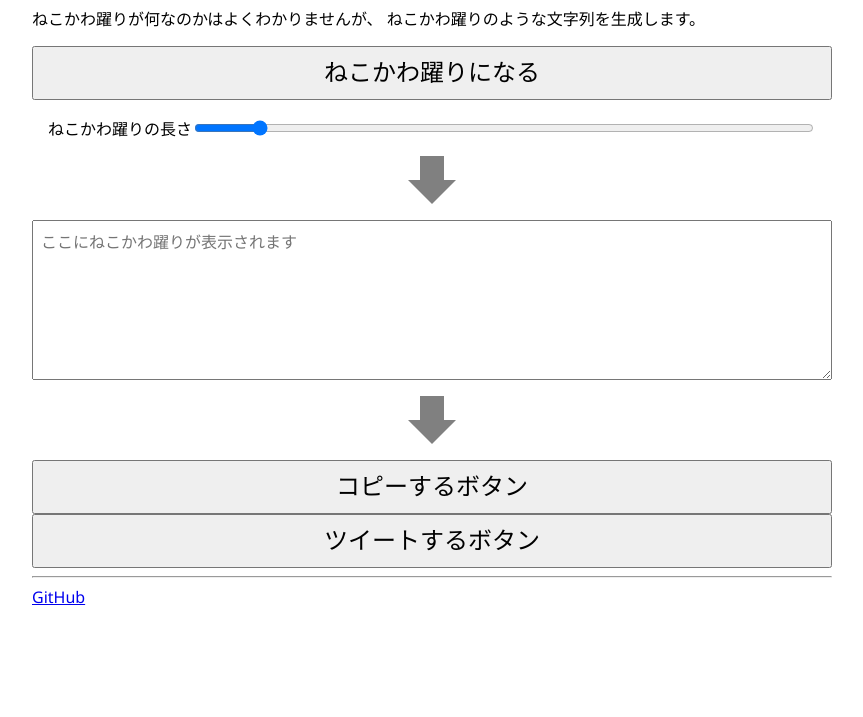
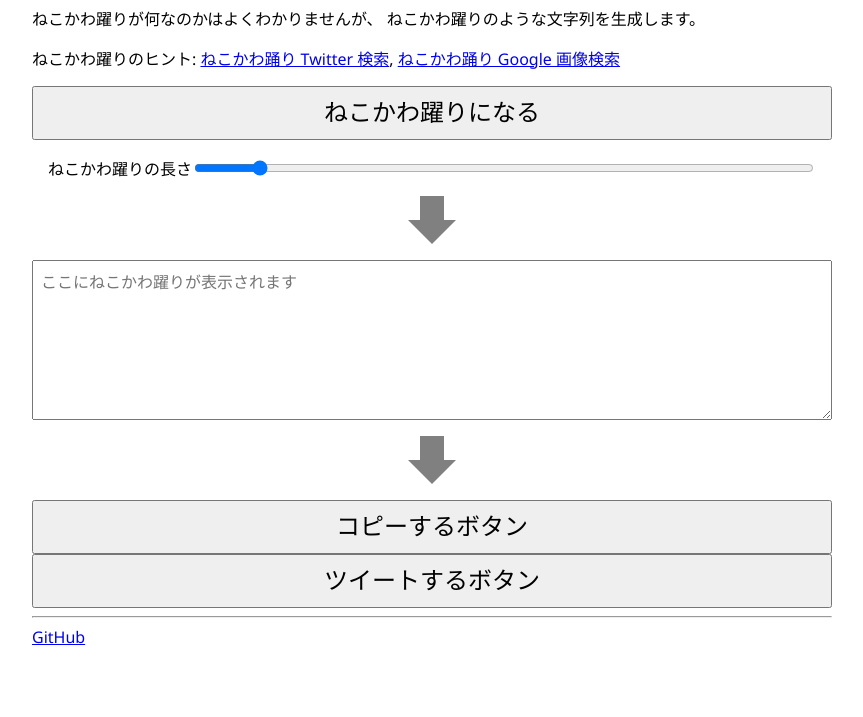
Before and after one commit to KusaReMKN/anyonyomarubobo, a plain HTML site: page index.html in a window 1280 px wide. Shown: the part 83-800 px from the top of the page, without its empty margins (208-1071 px from the left). Drawn offline with Linux system fonts and the light colour scheme.

Commit message:
Added links to hints about NEKOKAWA ODORI

```diff
--- a/index.html
+++ b/index.html
@@ -24,6 +24,11 @@
 ねこかわ躍りが何なのかはよくわかりませんが、
 ねこかわ躍りのような文字列を生成します。
 </p>
+<p>
+ねこかわ躍りのヒント:
+<a href="https://twitter.com/search?q=%E3%81%AD%E3%81%93%E3%81%8B%E3%82%8F%E8%BA%8D%E3%82%8A&src=typed_query">ねこかわ踊り Twitter 検索</a>,
+<a href="https://www.google.com/search?q=%E3%81%AD%E3%81%93%E3%81%8B%E3%82%8F%E8%B8%8A%E3%82%8A&tbm=isch&ie=utf-8">ねこかわ踊り Google 画像検索</a>
+</p>
 
 <button id="gen">ねこかわ躍りになる</button>
 <div class="flex margin">
```
